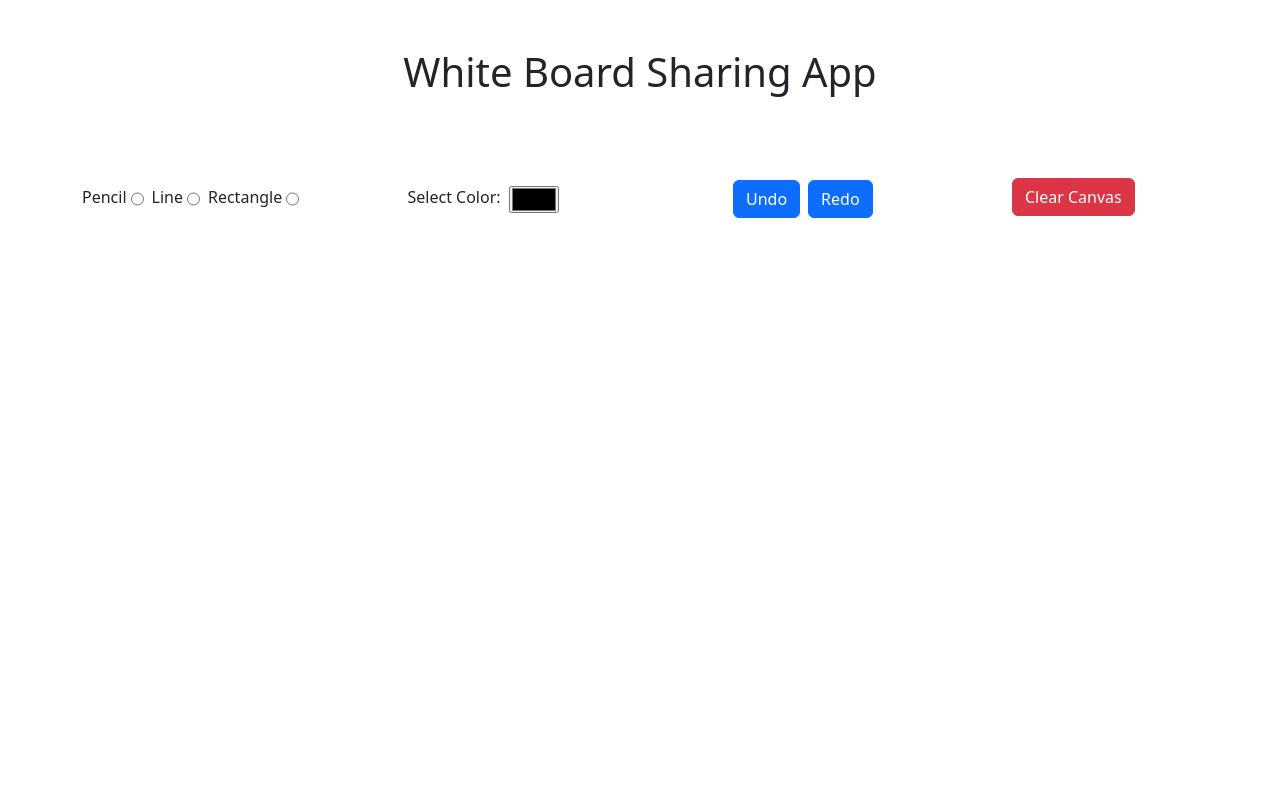
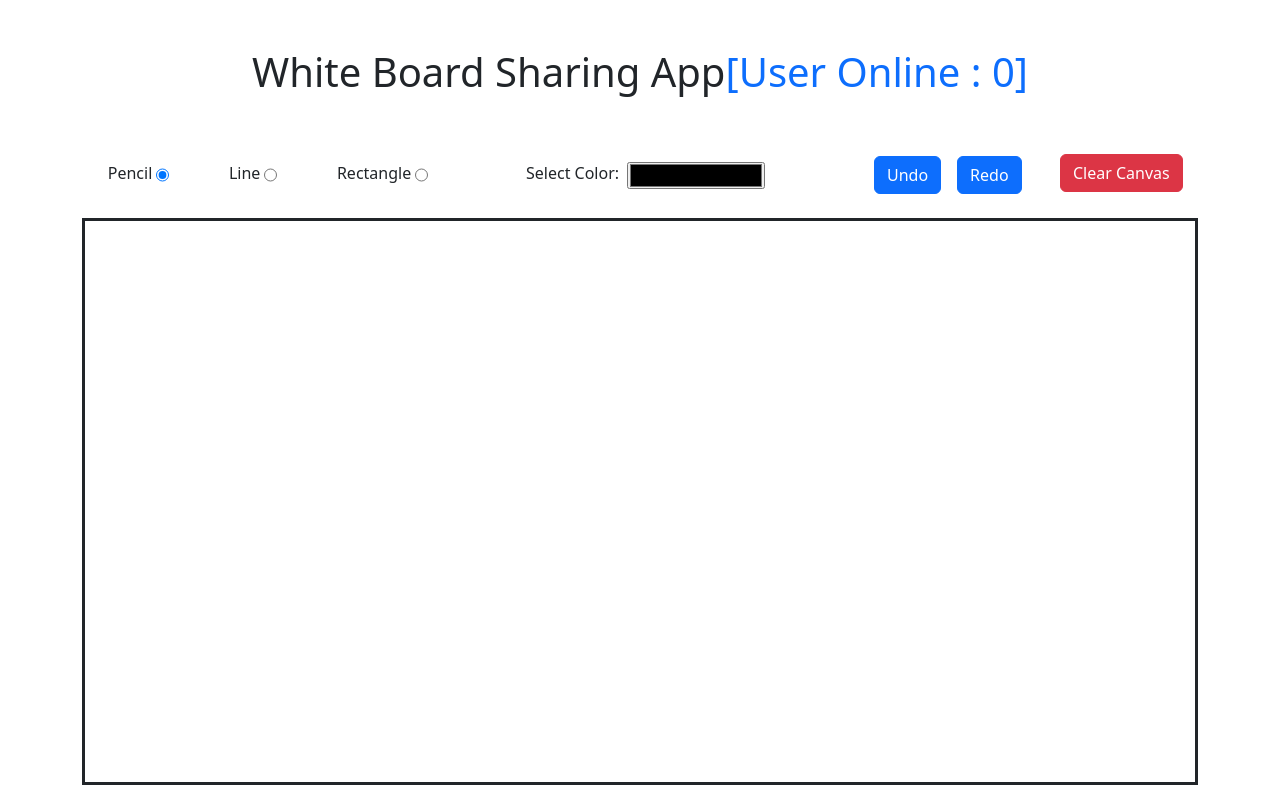
Before and after one commit to harshit-roy/White-Board, a React (Vite) app in the folder frontend/: page /1 in a window 1280 px wide. Built offline with nearby package versions, Linux system fonts and the light colour scheme.

Commit message:
working on pencil component

```diff
--- a/frontend/src/Pages/RoomPage/index.css
+++ b/frontend/src/Pages/RoomPage/index.css
@@ -0,0 +1,3 @@
+.canvas-box{
+    height:500;
+}
--- a/frontend/src/Pages/RoomPage/index.jsx
+++ b/frontend/src/Pages/RoomPage/index.jsx
@@ -1,69 +1,92 @@
-import "./index.css"
-import { useState } from "react"
+import WhiteBoard from '../../components/WhiteBoard';
+import './index.css';
+import {useState, useRef} from 'react';
 
 const RoomPage = () => {
+  const canvasRef = useRef(null);
+  const ctxRef = useRef(null);
 
-    const [tool, setTool] = useState("pencil");
-    const [color, setColor] = useState("black");
+  const [tool, setTool] = useState('pencil');
+  const [color, setColor] = useState('black');
+  const [elements, setElements] = useState([]);
+
   return (
     <div className="row ">
       <h1 className="text-center py-5">
         White Board Sharing App
+        <span className="text-primary">[User Online : 0]</span>
       </h1>
-          <div className="col-md-12 mt-4 mb-5
+      <div
+        className="col-md-12 mx-auto
           d-flex align-items-center justify-content-around">
-                <div className="d-flex col-md-2 justify-content-around gap-2">
+        <div className="d-flex col-md-4 justify-content-around gap-2">
           <div className="d-flex gap-1">
-                      <label htmlFor="pencil">
-                          Pencil
-                      </label>
-                      <input type="radio" name="tool"
-                          id="pencil" value="pencil"
+            <label htmlFor="pencil">Pencil</label>
+            <input
+              type="radio"
+              name="tool"
+              id="pencil"
+              value="pencil"
               className="mt-1"
-                          onChange={(e) => setTool(e.target.value)} />
+              checked={tool === 'pencil'}
+              onChange={e => setTool(e.target.value)}
+            />
           </div>
           <div className="d-flex gap-1">
-                      <label htmlFor="line">
-                          Line
-                      </label>
-                      <input type="radio" name="tool"
-                          id="line" value="Line"
+            <label htmlFor="line">Line</label>
+            <input
+              type="radio"
+              name="tool"
+              id="line"
+              value="line"
               className="mt-1"
-                          onChange={(e) => setTool(e.target.value)} />
+              checked={tool === 'line'}
+              onChange={e => setTool(e.target.value)}
+            />
           </div>
           <div className="d-flex gap-1">
-                      <label htmlFor="rect">
-                          Rectangle
-                      </label>
-                      <input type="radio" name="tool"
-                          id="rect" value="rect"
+            <label htmlFor="rect">Rectangle</label>
+            <input
+              type="radio"
+              name="tool"
+              id="rect"
+              value="rect"
+              checked={tool === 'rect'}
               className="mt-1"
-                          onChange={(e) => setTool(e.target.value)} />
+              onChange={e => setTool(e.target.value)}
+            />
           </div>
         </div>
-              <div className="col-md-2 mx-4 mx-auto">
+        <div className="col-md-4 mx-4 px-5">
           <div className="d-flex gap-2 align-items-center">
             <label htmlFor="color">Select Color:</label>
             <input
               type="color"
               id="color"
-                          className="mt-1"
+              className="mt-1 w-50"
               value={color}
-                      onChange={(e)=> setColor(e.target.value)}/>
+              onChange={e => setColor(e.target.value)}
+            />
           </div>
         </div>
-              <div className="col-md-3 d-flex gap-2">
+        <div className="col-md-2 d-flex gap-3 ">
           <button className="btn btn-primary mt-1">Undo</button>
           <button className="btn btn-primary mt-1">Redo</button>
         </div>
         <div className="col-md-2">
-                  <button className="btn btn-danger">
-                      Clear Canvas
-                  </button>
+          <button className="btn btn-danger">Clear Canvas</button>
         </div>
       </div>
+      <div className="col-md-12 mx-auto mt-4 canvas-box">
+        <WhiteBoard
+          canvasRef={canvasRef}
+          ctxRef={ctxRef}
+          elements={elements}
+          setElements={setElements}
+        />
       </div>
-  )
-}
+    </div>
+  );
+};
 
-export default RoomPage
+export default RoomPage;
--- a/frontend/src/components/WhiteBoard/index.jsx
+++ b/frontend/src/components/WhiteBoard/index.jsx
@@ -0,0 +1,74 @@
+import {useEffect, useState, useLayoutEffect} from 'react';
+import rough from 'roughjs';
+
+const roughGenerator = rough.generator();
+
+const WhiteBoard = ({canvasRef, ctxRef, elements, setElements}) => {
+  const [isDrawing, setIsDrawing] = useState(false);
+  useEffect(() => {
+    const canvas = canvasRef.current;
+    const ctx = canvas.getContext('2d');
+
+    ctxRef.current = ctx;
+  }, []);
+
+  useLayoutEffect(() => {
+    const roughtCanvas = rough.canvas(canvasRef.current);
+    elements.forEach(element => {
+      roughtCanvas.linearPath(element.path);
+    });
+  }, [elements]);
+
+  const handleMouseDown = e => {
+    const {offsetX, offsetY} = e.nativeEvent;
+    setElements(prevElemts => [
+      ...prevElemts,
+      {
+        type: 'pencil',
+        offsetX,
+        offsetY,
+        path: [[offsetX, offsetY]],
+        stroke: '#000000',
+      },
+    ]);
+    setIsDrawing(true);
+  };
+
+  const handleMouseMove = e => {
+    const {offsetX, offsetY} = e.nativeEvent;
+    if (isDrawing) {
+      const {path} = elements[elements.length - 1];
+      const newPath = [...path, [offsetX, offsetY]];
+
+      setElements(prevElements =>
+        prevElements.map((ele, index) => {
+          if (index === elements.length - 1) {
+            return {
+              ...ele,
+              path: newPath,
+            };
+          } else {
+            return ele;
+          }
+        }),
+      );
+    }
+  };
+
+  const handleMouseUp = e => {
+    setIsDrawing(false);
+  };
+
+  return (
+    <>
+      <canvas
+        ref={canvasRef}
+        onMouseDown={handleMouseDown}
+        onMouseMove={handleMouseMove}
+        onMouseUp={handleMouseUp}
+        className="border border-dark border-3 h-100 w-100"></canvas>
+    </>
+  );
+};
+
+export default WhiteBoard;
```
Lines whose indentation alone changed are shown as unchanged.
